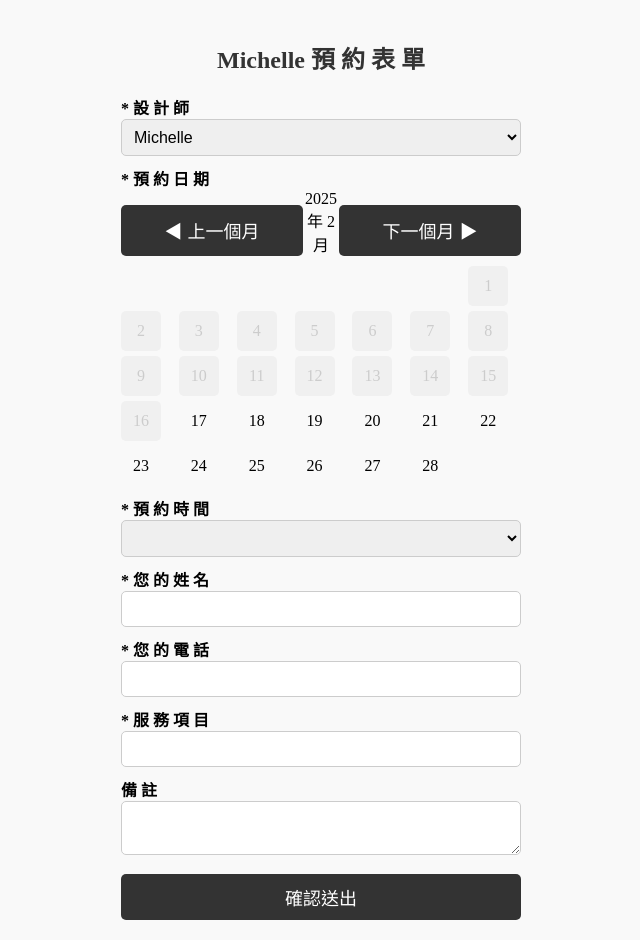
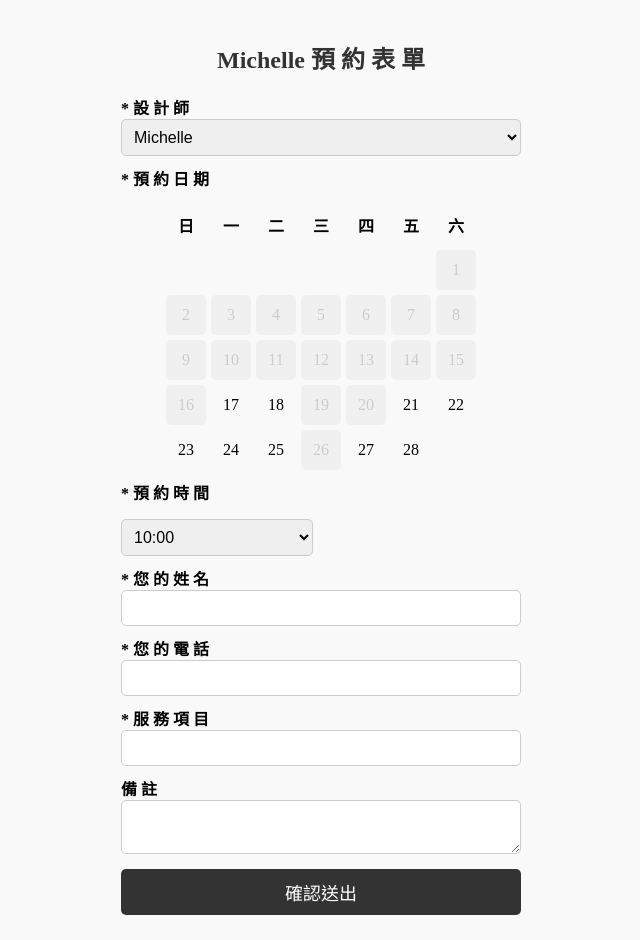
Before and after one commit to viahair/viahairsalon, a plain HTML site: page michellereservation.html in a window 1280 px wide. Shown: the whole page, without its empty margins (319-959 px from the left). Drawn offline with nearby package versions, Linux system fonts and the light colour scheme.

Commit message:
Update michellereservation.html

```diff
--- a/michellereservation.html
+++ b/michellereservation.html
@@ -18,14 +18,14 @@
             padding: 20px;
             background-color: #f9f9f9;
         }
-        h2 {
-            text-align: center;
-            color: #333;
-        }
         label {
             display: block;
             margin-top: 10px;
             font-weight: bold;
+        }
+        h2 {
+            text-align: center;
+            color: #333;
         }
         input, select, textarea {
             width: 100%;
@@ -34,6 +34,7 @@
             border: 1px solid #ccc;
             border-radius: 5px;
             box-sizing: border-box;
+            display: block;
         }
         button {
             width: 100%;
@@ -50,17 +51,15 @@
             background-color: #555;
         }
         .calendar-container {
-            text-align: center;
-        }
-        .calendar-controls {
             display: flex;
-            justify-content: space-between;
-            margin-bottom: 10px;
+            flex-direction: column;
+            align-items: center;
         }
         .calendar {
             display: grid;
             grid-template-columns: repeat(7, 1fr);
             gap: 5px;
+            margin-top: 15px;
         }
         .calendar div {
             width: 40px;
@@ -75,18 +74,26 @@
             background-color: #eee;
         }
         .selected {
-            background-color: red !important;
-            color: white !important;
+            background-color: red !important;  /* 加上 !important */
+            color: white !important;           /* 也加上 !important */
         }
         .disabled {
             pointer-events: none;
             background-color: #f0f0f0;
             color: #ccc;
         }
+        .time-select-container {
+            display: flex;
+            justify-content: space-between;
+            margin-top: 15px;
+        }
+        .time-select {
+            width: 48%;
+        }
     </style>
 </head>
 <body>
-    <h2>Michelle 預 約 表 單</h2>
+    <h2>Michelle  預 約 表 單</h2>
 
     <label for="stylist">* 設 計 師</label>
     <select id="stylist">
@@ -95,17 +102,16 @@
 
     <label for="date">* 預 約 日 期</label>
     <div class="calendar-container">
-        <div class="calendar-controls">
-            <button onclick="changeMonth(-1)">◀ 上一個月</button>
-            <span id="currentMonth"></span>
-            <button onclick="changeMonth(1)">下一個月 ▶</button>
-        </div>
         <div id="calendar" class="calendar"></div>
         <input type="hidden" id="selectedDate">
     </div>
 
     <label for="time">* 預 約 時 間</label>
-    <select id="time"></select>
+    <div class="time-select-container">
+        <select id="time" class="time-select">
+            <!-- 時間選擇選項將在 JavaScript 生成 -->
+        </select>
+    </div>
 
     <label for="name">* 您 的 姓 名</label>
     <input type="text" id="name" placeholder="">
@@ -122,65 +128,139 @@
     <button onclick="submitReservation()">確認送出</button>
 
 <script>
-    let currentYear = new Date().getFullYear();
-    let currentMonth = new Date().getMonth();
-
+    // 設計師的休假日期
     const holidays = {
-        "Michelle": ["2025-02-01", "2025-02-02", "2025-02-03", "2025-02-04", "2025-02-05"]
+        "Michelle": ["2025-02-01", "2025-02-02", "2025-02-03", "2025-02-04", "2025-02-05", "2025-02-06", "2025-02-07", "2025-02-08", "2025-02-09","2025-02-12", "2025-02-19", "2025-02-20", "2025-02-26"],
     };
 
+    // 初始化月曆
     function generateCalendar() {
-        const firstDay = new Date(currentYear, currentMonth, 1).getDay();
-        const daysInMonth = new Date(currentYear, currentMonth + 1, 0).getDate();
-        const today = new Date();
-        today.setHours(0, 0, 0, 0);
-        const stylist = document.getElementById("stylist").value;
+        const now = new Date();
+        const month = now.getMonth();
+        const year = now.getFullYear();
+        const daysInMonth = new Date(year, month + 1, 0).getDate();
+        const firstDayOfMonth = new Date(year, month, 1).getDay();
+        const today = new Date();  // 當天的日期
+        today.setHours(0, 0, 0, 0);  // 只保留日期，不包含時間
+        const selectedStylist = document.getElementById("stylist").value;
 
-        $("#calendar").empty();
-        $("#currentMonth").text(`${currentYear} 年 ${currentMonth + 1} 月`);
+        // 清空月曆
+        $('#calendar').empty();
 
-        for (let i = 0; i < firstDay; i++) {
-            $("#calendar").append('<div></div>');
+        // 顯示週日到週六
+        const daysOfWeek = ["日", "一", "二", "三", "四", "五", "六"];
+        daysOfWeek.forEach(day => {
+            $('#calendar').append(`<div style="text-align:center; font-weight:bold">${day}</div>`);
+        });
+
+        // 空白填充，確保日期排正確
+        for (let i = 0; i < firstDayOfMonth; i++) {
+            $('#calendar').append('<div></div>');
         }
 
+        // 填充日期並設置禁用過去的日期和休假日期
         for (let day = 1; day <= daysInMonth; day++) {
-            const date = new Date(currentYear, currentMonth, day);
-            const formattedDate = `${currentYear}-${String(currentMonth + 1).padStart(2, '0')}-${String(day).padStart(2, '0')}`;
-            const isPastDate = date < today;
-            const isHoliday = holidays[stylist]?.includes(formattedDate);
-            const className = isPastDate || isHoliday ? 'disabled' : 'calendar-day';
+            const date = new Date(year, month, day);
+            const isPastDate = date < today; // 判斷是否是過去的日期
+            const formattedDate = `${year}-${String(month + 1).padStart(2, '0')}-${String(day).padStart(2, '0')}`;
+            const isHoliday = holidays[selectedStylist] && holidays[selectedStylist].includes(formattedDate);
+            const className = isPastDate || isHoliday ? 'disabled' : 'calendar-day'; // 給過去的日期和休假日期加上禁用樣式
 
-            $("#calendar").append(`<div class="${className}" data-date="${formattedDate}">${day}</div>`);
+            $('#calendar').append(`<div class="${className}" data-day="${day}" data-date="${formattedDate}">${day}</div>`);
         }
 
+        // 點擊日期選擇
         $(".calendar-day").on('click', function() {
             if (!$(this).hasClass("disabled")) {
                 $(".calendar-day").removeClass("selected");
                 $(this).addClass("selected");
-                $("#selectedDate").val($(this).data("date"));
+                const selectedDay = $(this).data("day");
+                const selectedDate = $(this).data("date");
+                $("#selectedDate").val(selectedDate);
             }
+        });
+
+        // 禁用過去的日期和休假日期樣式
+        $(".disabled").css({
+            "pointer-events": "none",
+            "background-color": "#f0f0f0",
+            "color": "#ccc"
         });
     }
 
-    function changeMonth(step) {
-        currentMonth += step;
-        if (currentMonth < 0) {
-            currentMonth = 11;
-            currentYear--;
-        } else if (currentMonth > 11) {
-            currentMonth = 0;
-            currentYear++;
+    // 生成時間選擇方塊
+    function generateTimeOptions() {
+        const startTime = 10; // 9:00
+        const endTime = 17; // 17:30
+        const timeSelect = document.getElementById("time");
+
+        // 清空時間選項
+        timeSelect.innerHTML = "";
+
+        for (let hour = startTime; hour <= endTime; hour++) {
+            const hour24 = String(hour).padStart(2, '0'); // 確保時間格式是24小時，並補足前導零
+            const times = [
+                `${hour24}:00`,  // 以24小時制顯示
+                `${hour24}:30`   // 以24小時制顯示
+            ];
+
+            times.forEach(time => {
+                const option = document.createElement("option");
+                option.value = time;
+                option.text = time;
+                timeSelect.appendChild(option);
+            });
         }
-        generateCalendar();
     }
 
-    function submitReservation() {
-        alert("預約送出成功！日期：" + $("#selectedDate").val());
-    }
-
-    $(document).ready(function() {
+    // 設置設計師選擇事件，更新月曆
+    $('#stylist').change(function() {
         generateCalendar();
     });
+
+    // 預設初始化月曆和時間選擇
+    generateCalendar();
+    generateTimeOptions();
+
+    // 提交預約
+    async function submitReservation() {
+        await liff.init({ liffId: "2006886946-3o52ppko" });
+
+        if (!liff.isLoggedIn()) {
+            liff.login();
+            return; // 如果沒登入，則停止後續操作
+        }
+
+        const stylist = document.getElementById("stylist").value;
+        const name = document.getElementById("name").value;
+        const phone = document.getElementById("phone").value;
+        const service = document.getElementById("service").value;
+        const date = document.getElementById("selectedDate").value; // 選擇的日期
+        const time = document.getElementById("time").value;
+        const remarks = document.getElementById("remarks").value;
+
+        if (!stylist || !name || !phone || !service || !date || !time) {
+            alert("有欄位未填寫");
+            return;
+        }
+
+        // 格式化日期為 mm/dd 的格式
+        const formattedDate = new Date(date);
+        const month = String(formattedDate.getMonth() + 1).padStart(2, '0');  // 月份補0
+        const day = String(formattedDate.getDate()).padStart(2, '0');  // 日期補0
+        const finalFormattedDate = `${month}/${day}`;
+
+        // 最終預約時間格式
+        const finalTime = `${finalFormattedDate} ${time}`;
+
+        const message = `[這是您的預約表單]\n[待稍候會幫您確認]\n\n您的姓名：${name}\n您的電話：${phone}\n服務項目：${service}\n預約時間：${finalTime}\n\n備註：\n${remarks}`;
+
+        liff.sendMessages([{ type: "text", text: message }])
+            .then(() => {
+                liff.closeWindow();
+            })
+            .catch(err => console.error("發送訊息錯誤", err));
+    }
 </script>
 
 </body>
```
